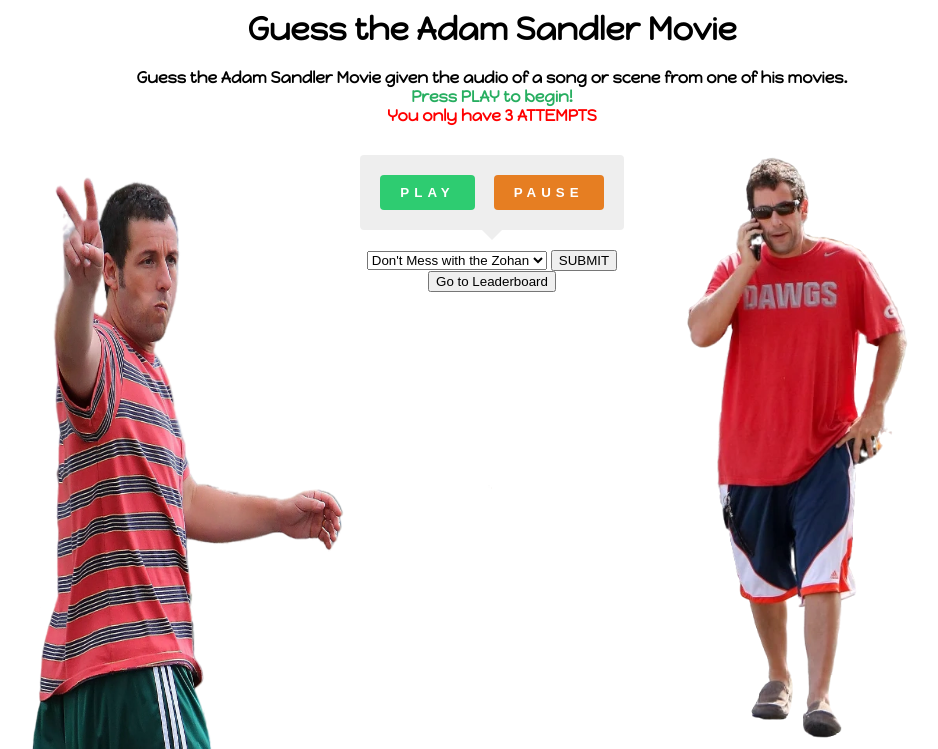
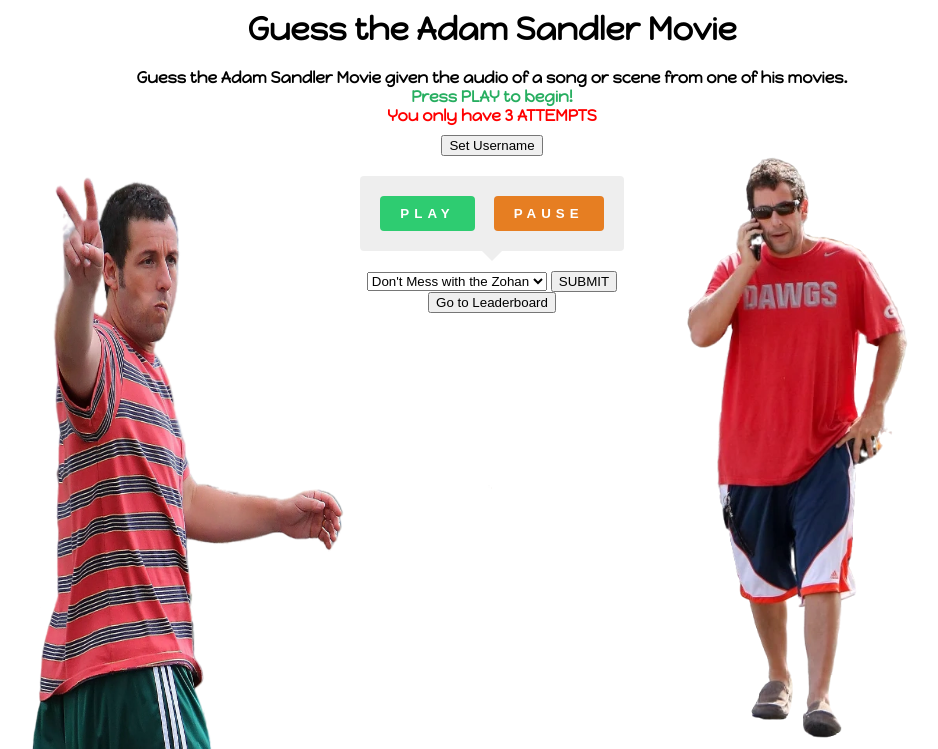
Before and after one commit to demstar16/adam-sandler-audio-wordle, a Flask app: page / in a window 1280 px wide. Shown: the top 749 px of the page, without its empty margins (148-1086 px from the left). Run offline with Flask 3, Linux system fonts and the light colour scheme.

Commit message:
add set username button

```diff
--- a/app/templates/base.html
+++ b/app/templates/base.html
@@ -14,6 +14,7 @@
     <div class="header">
       <h1> Guess the Adam Sandler Movie </h1>
       {% block header %}{% endblock %}
+      <button onclick="setUsername()">Set Username</button>
     </div>
     {% block content %}{% endblock %}
     <script src="{{ url_for('static', filename='js/main.js') }}"></script>
```
